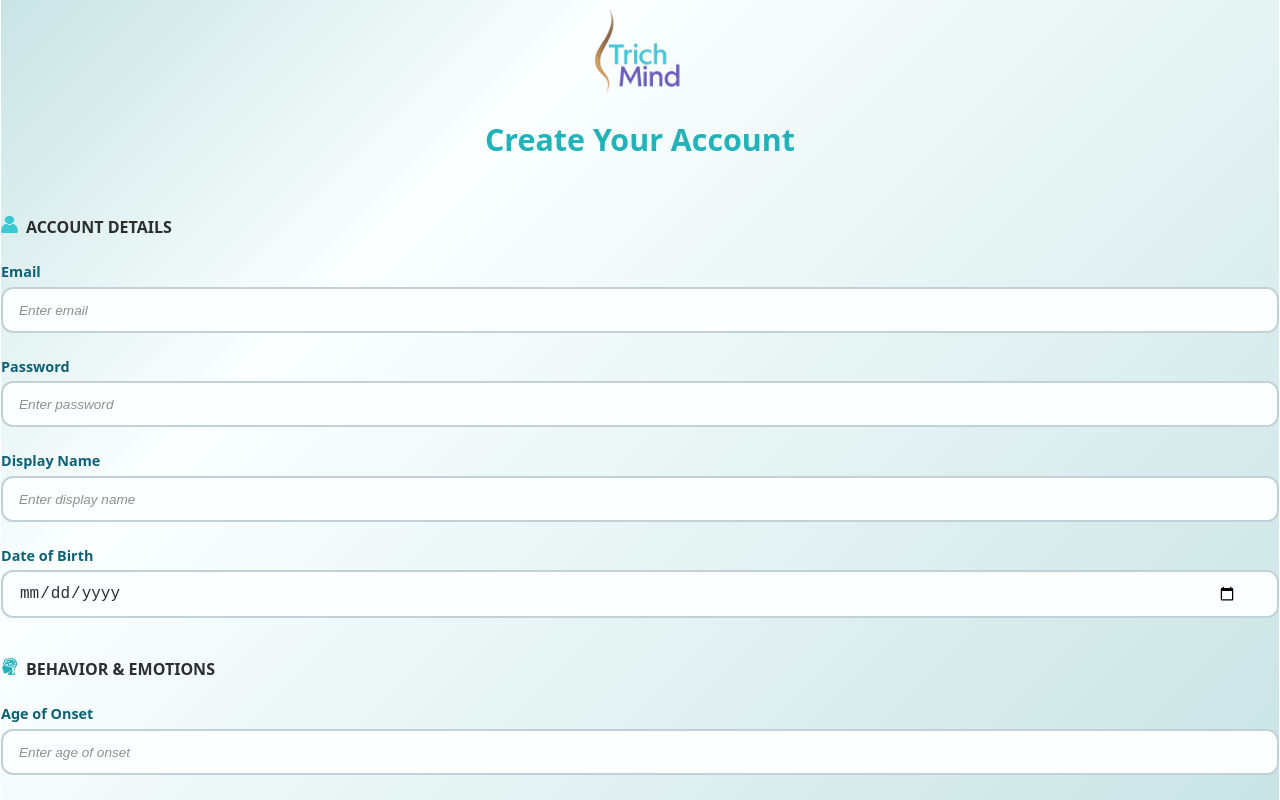
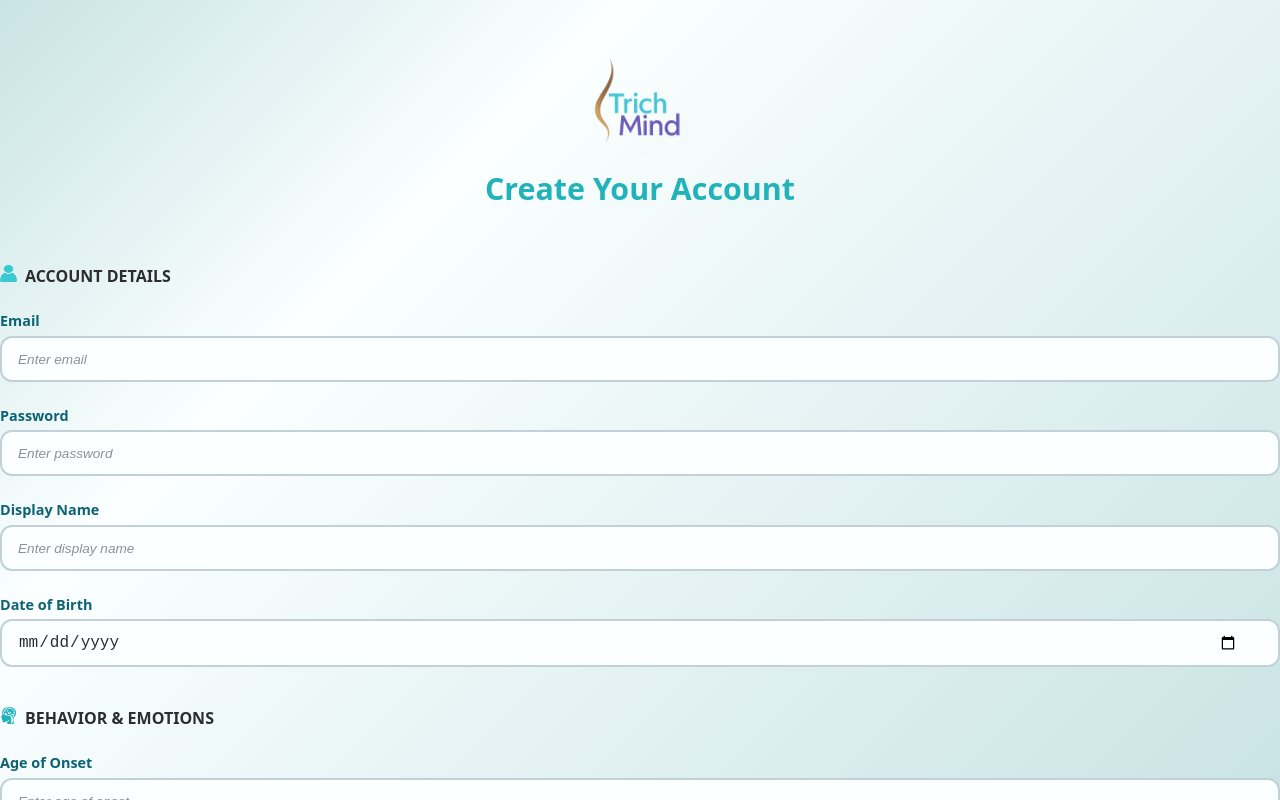
Before and after one commit to girlierazon84/TrichMind, a React (Vite) app in the folder client/: page /register in a window 1280 px wide. Shown: the top 800 px of the page. Built offline with nearby package versions, Linux system fonts and the light colour scheme; no server answers.

Commit message:
feat(RegistrationPage): simplify styles by removing unnecessary properties and improving layout

```diff
--- a/client/src/pages/RegistrationPage.tsx
+++ b/client/src/pages/RegistrationPage.tsx
@@ -4,10 +4,10 @@ import styled, { keyframes } from "styled-components";
 import { RegisterPredictForm } from "@/components";
 import { AppLogo } from "@/assets/images";
 
+
 /* -----------------------------------------------------
     PREMIUM ANIMATIONS
 ----------------------------------------------------- */
-
 const fadeIn = keyframes`
   from { opacity: 0; }
   to { opacity: 1; }
@@ -26,15 +26,9 @@ const softPop = keyframes`
 /* -----------------------------------------------------
     Styled Components
 ----------------------------------------------------- */
-
 const RegistrationContainer = styled.main`
-  min-height: 100vh;
   width: 100%;
-  margin: -50px 0;
   display: flex;
-  border-radius: 25px;
-  border: 1px solid ${({ theme }) => theme.colors.card_bg};
-  box-shadow: 2px 4px 30px rgba(3, 79, 79, 0.5);
   flex-direction: column;
   animation: ${fadeIn} 0.6s ease-out;
 `;
@@ -75,7 +69,6 @@ const Title = styled.h1`
 /* -----------------------------------------------------
     Component
 ----------------------------------------------------- */
-
 export const RegistrationPage: React.FC = () => {
   return (
     <RegistrationContainer>
```
